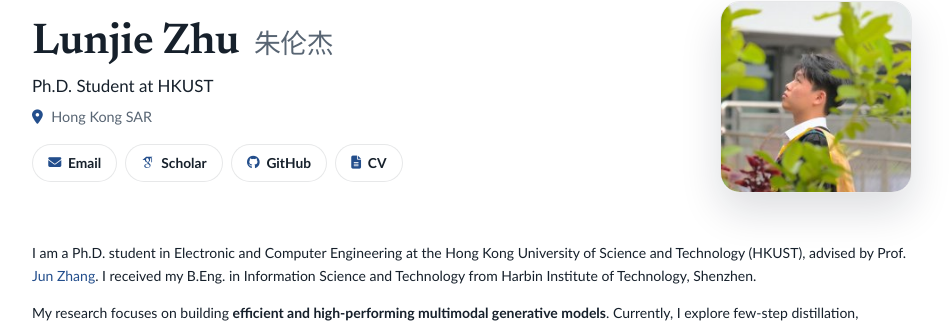
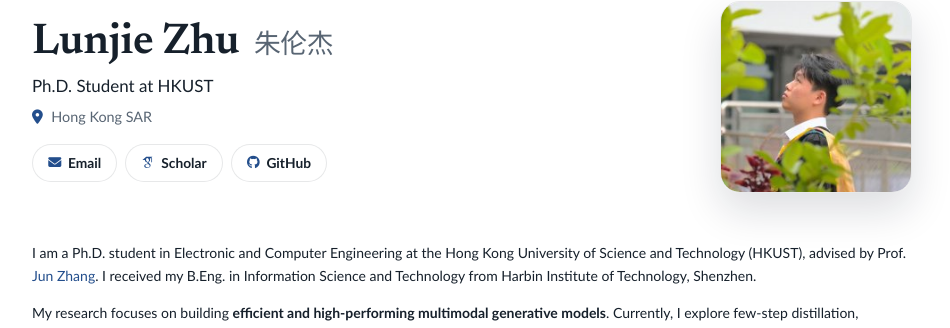
Before and after one commit to Aoko955/Aoko955.github.io, a Jekyll site: the page built from _pages/about.md, in a window 1280 px wide and 900 px high. Shown: the part 109-437 px from the top of the window, without its empty margins (168-1118 px from the left). Built offline with Jekyll 4.4.1, drawn with Linux system fonts in a browser that asks for light colours; some web fonts are replaced.

Commit message:
Remove CV link and PDF from homepage

```diff
--- a/_config.yml
+++ b/_config.yml
@@ -18,7 +18,7 @@
   avatar           : "images/avatar-scholar.jpg"
   bio              : "Ph.D. Student at HKUST"
   location         : "Hong Kong SAR"
-  cv               : "images/Resume.pdf"
+  cv               :
   employer         :
   pubmed           :
   googlescholar    : "https://scholar.google.com/citations?user=ZnKjHG0AAAAJ&hl=zh-CN"
```
Also changed, not shown: 1 other file.
